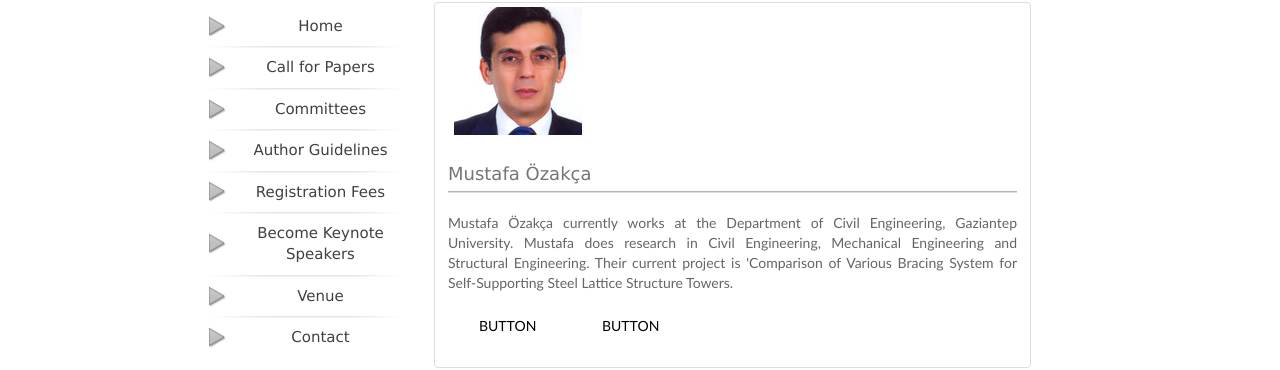
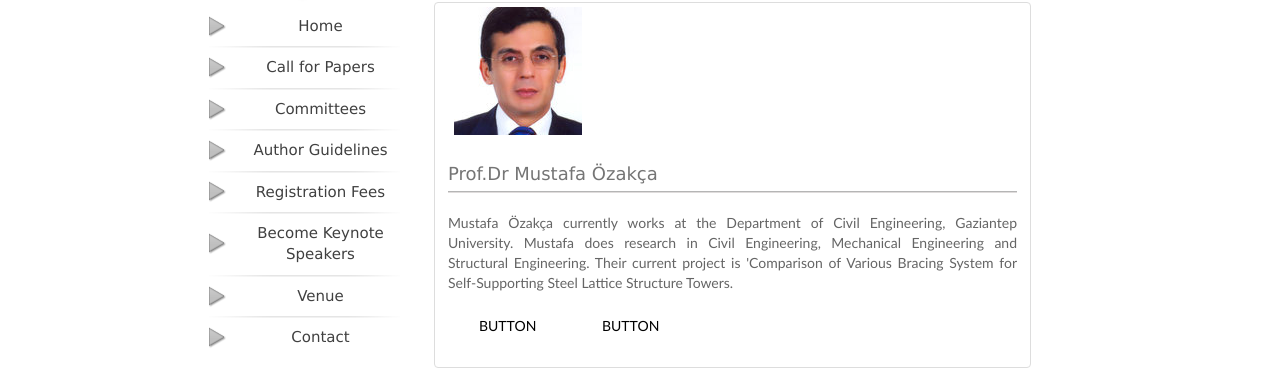
Before and after one commit to alaidi/ICOSEA, a Jekyll site: the page built from keynote.md, in a window 1280 px wide. Shown: the part 634-1004 px from the top of the page. Built offline with Jekyll 4.4.1, drawn with Linux system fonts in a browser that asks for light colours; our own code applies the rules of GitHub Pages for plain Markdown files.

Commit message:
fix name

```diff
--- a/keynote.md
+++ b/keynote.md
@@ -12,7 +12,7 @@ layout: home
 <img src="img/Mustafa_Oezakca.jpg" data-holder-rendered="true">
 </div>
 <div class="caption col-md-12 col-sm-6 col-xs-6">
-<h3 id="thumbnail-label">Mustafa Özakça<a class="anchorjs-link" href="#thumbnail-label"><span class="anchorjs-icon"></span></a></h3>
+<h3 id="thumbnail-label">Prof.Dr Mustafa Özakça<a class="anchorjs-link" href="#thumbnail-label"><span class="anchorjs-icon"></span></a></h3>
 <p>
 Mustafa Özakça currently works at the Department of Civil Engineering, Gaziantep University. Mustafa does research in Civil Engineering, Mechanical Engineering and Structural Engineering. Their current project is 'Comparison of Various Bracing System for Self-Supporting Steel Lattice Structure Towers.</p>
 <p><a href="#" class="btn btn-primary" role="button">Button</a> <a href="#" class="btn btn-default" role="button">Button</a></p>
```
